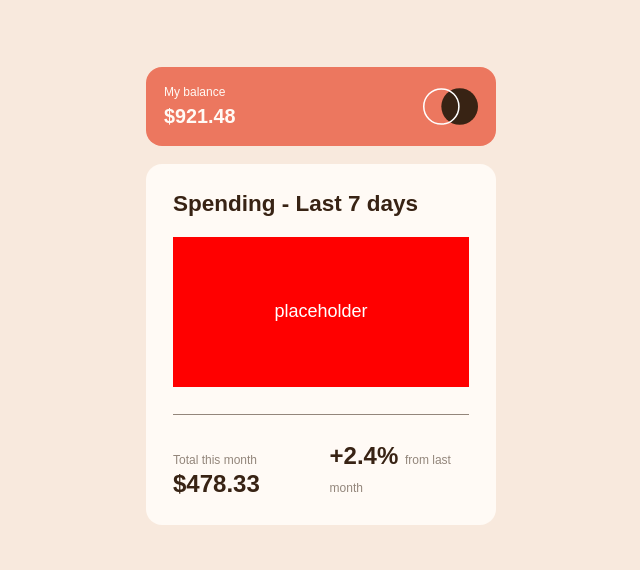
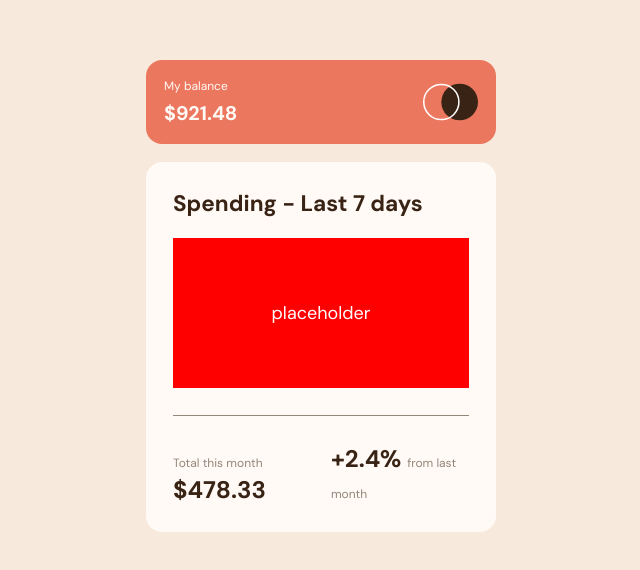
Before and after one commit to BeanyTheCoder/expenses-chart-component-main, a plain HTML site: page index.html in a window 1280 px wide. Shown: the part 104-674 px from the top of the page, without its empty margins (319-959 px from the left). Drawn offline with Linux system fonts and the light colour scheme.

Commit message:
updates to index

```diff
--- a/index.html
+++ b/index.html
@@ -3,6 +3,13 @@
   <head>
     <meta charset="UTF-8" />
     <link rel="stylesheet" href="style.css" />
+    <link rel="preconnect" href="https://fonts.googleapis.com" />
+    <link rel="preconnect" href="https://fonts.gstatic.com" crossorigin />
+    <link
+      href="https://fonts.googleapis.com/css2?family=DM+Sans:opsz,wght@9..40,400;9..40,700&display=swap"
+      rel="stylesheet"
+    />
+
     <meta name="viewport" content="width=device-width, initial-scale=1.0" />
 
     <link
@@ -31,7 +38,9 @@
         <div class="divider"></div>
         <div class="card__main__info">
           <div class="card__main__info__total">
-            <p class="heavy"><span class="light">Total this month</span> $478.33</p>
+            <p class="heavy">
+              <span class="light">Total this month</span> $478.33
+            </p>
           </div>
           <div class="card__main__info__last">
             <p class="heavy">
--- a/style.css
+++ b/style.css
@@ -2,7 +2,7 @@
   margin: 0;
   padding: 0;
   box-sizing: border-box;
-  font-family: sans-serif;
+  font-family: "DM Sans", sans-serif;
 }
 
 :root {
```
Also changed, not shown: 1 other file.
